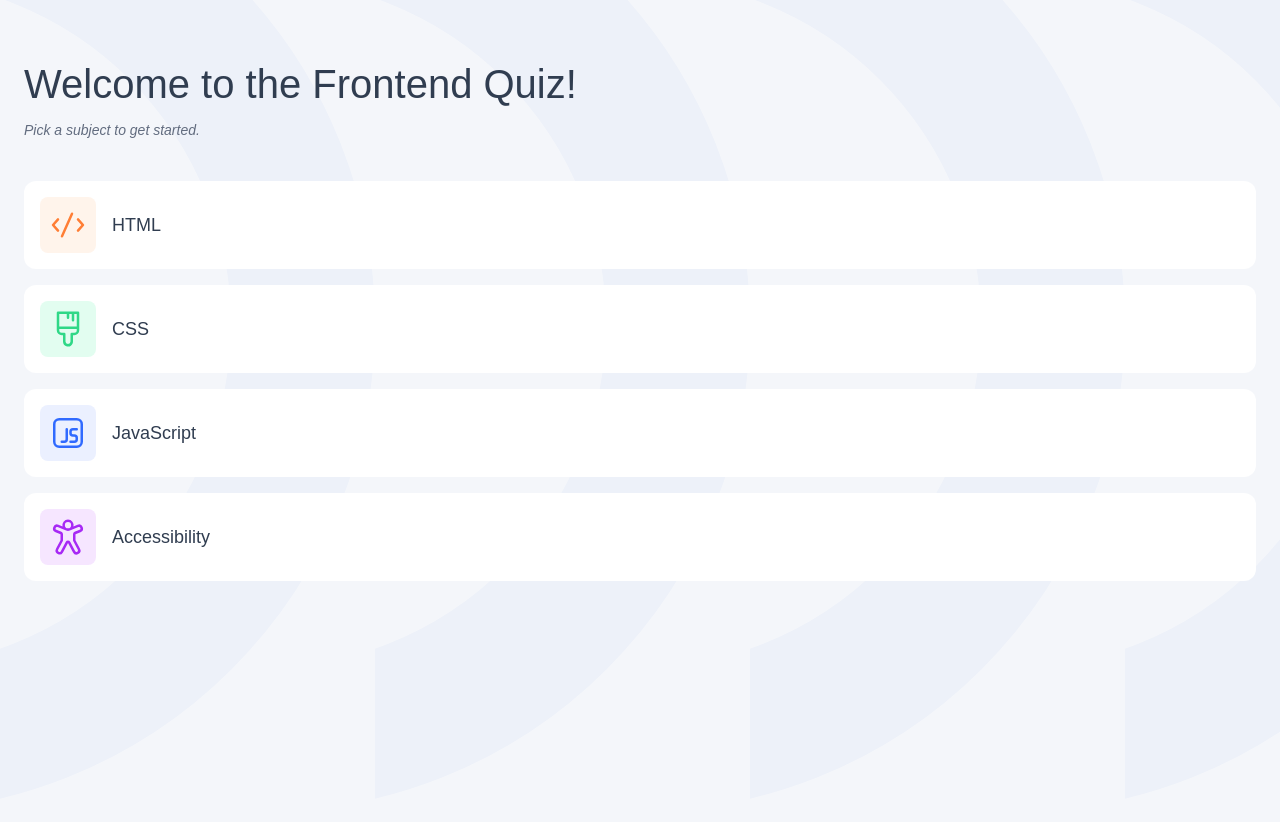
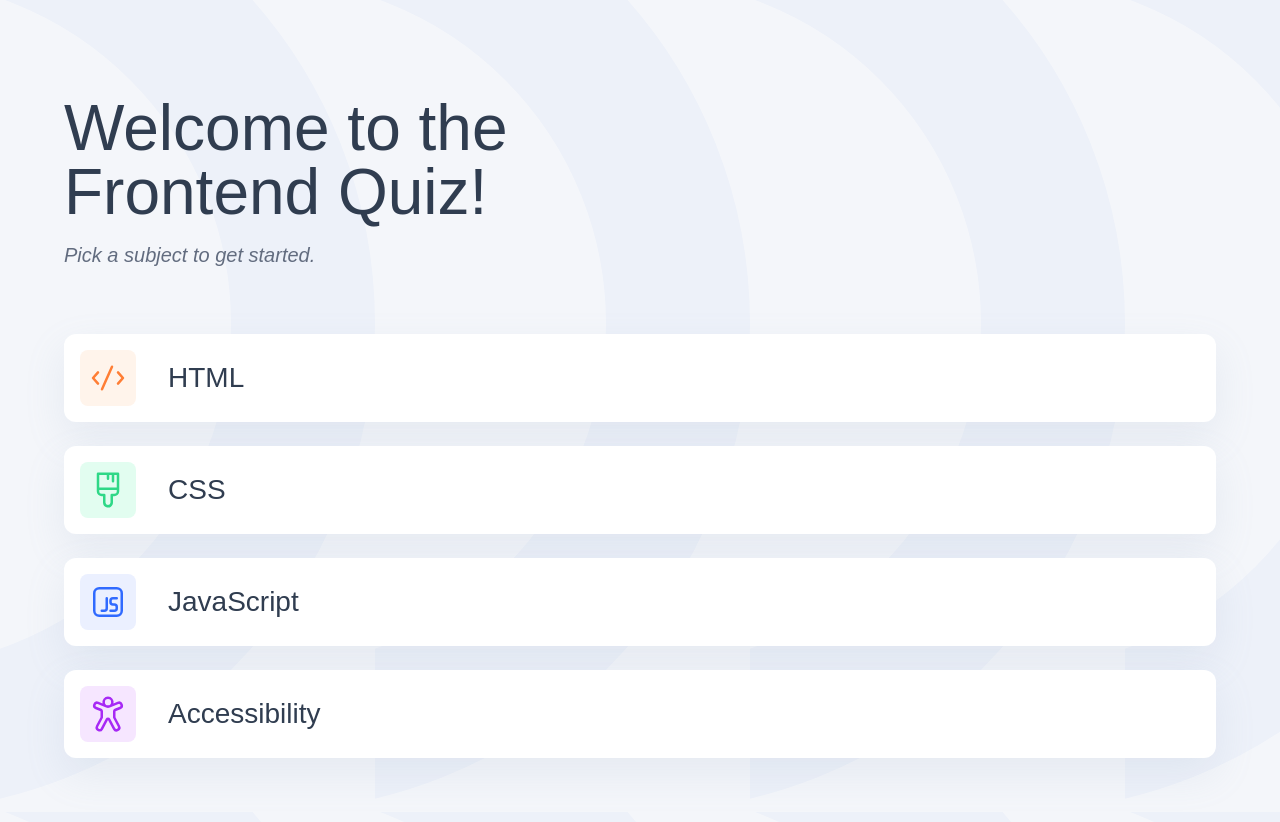
Before and after one commit to kmulqueen/frontend-quiz-app, a React (Vite) app: page / in a window 1280 px wide. Before the commit the page ends 800 px from the top, so only its background shows below. Built offline with nearby package versions, Linux system fonts and the light colour scheme; a web font is replaced by a local one.

Commit message:
start menu tablet style

```diff
--- a/src/components/App/AppContent.tsx
+++ b/src/components/App/AppContent.tsx
@@ -11,7 +11,11 @@ function AppContent() {
   return (
     <>
       <Header />
-      <Container as="main" className="px-6 py-8" id="main-content">
+      <Container
+        as="main"
+        className="px-6 py-8 sm:px-16 sm:py-16"
+        id="main-content"
+      >
         {!isInProgress && !showResults && <StartMenu />}
         {isInProgress && <QuestionPage />}
         {showResults && <ResultsPage />}
--- a/src/components/Question/AnswerItem.tsx
+++ b/src/components/Question/AnswerItem.tsx
@@ -43,7 +43,7 @@ export default function AnswerItem({
     <Container
       as="label"
       htmlFor={radioId}
-      className={`answer-item group ${outlineClass}`}
+      className={`answer-item option-shadow group ${outlineClass}`}
     >
       <input
         type="radio"
--- a/src/components/StartMenu/StartMenuItem.tsx
+++ b/src/components/StartMenu/StartMenuItem.tsx
@@ -18,11 +18,13 @@ export default function StartMenuItem({ section }: StartMenuItemProps) {
 
   return (
     <Button
-      className="option-item"
+      className="option-item option-shadow"
       onClick={() => startQuiz(section, questions)}
     >
       <Icon bgColorClassName={bgColorClassName} icon={icon} title={section} />
-      <p className="text-preset-4-mobile text-blue-900">{section}</p>
+      <p className="text-preset-4-mobile sm:text-preset-4 text-blue-900">
+        {section}
+      </p>
     </Button>
   );
 }
--- a/src/components/StartMenu/StartMenuList.tsx
+++ b/src/components/StartMenu/StartMenuList.tsx
@@ -4,7 +4,11 @@ import StartMenuItem from "./StartMenuItem";
 export default function StartMenuList() {
   const subjects = DATA.quizzes;
   return (
-    <ul role="list" className="flex flex-col gap-4" aria-label="Quiz subjects">
+    <ul
+      role="list"
+      className="flex flex-col gap-4 sm:gap-6"
+      aria-label="Quiz subjects"
+    >
       {subjects.map((quiz) => (
         <li key={quiz.title}>
           <StartMenuItem section={quiz.title} />
--- a/src/index.css
+++ b/src/index.css
@@ -149,7 +149,7 @@
 
 @layer components {
   .option-item {
-    @apply flex w-full cursor-pointer items-center gap-4 rounded-[0.75rem] bg-white p-4 text-start;
+    @apply flex w-full cursor-pointer items-center gap-4 sm:gap-8 rounded-[0.75rem] bg-white p-4 text-start;
   }
 
   .form-button {
@@ -159,4 +159,8 @@
   .answer-item {
     @apply grid min-h-[4.5rem] w-full cursor-pointer grid-cols-[1fr_4fr_1fr] gap-2 rounded-[0.75rem] bg-white p-4 text-start focus:outline-2 focus:outline-purple-600 focus-visible:outline-2 focus-visible:outline-purple-600 active:outline-2 active:outline-purple-600;
   }
+
+  .option-shadow {
+    @apply shadow-[0_16px_40px_rgba(143,160,193,0.14)];
+  }
 }
--- a/src/views/StartMenu.tsx
+++ b/src/views/StartMenu.tsx
@@ -4,15 +4,18 @@ import StartMenuList from "../components/StartMenu/StartMenuList";
 export default function StartMenu() {
   return (
     <Container as="section" aria-labelledby="quiz-start-menu">
-      <div className="mb-10 flex flex-col gap-4">
+      <div className="mb-10 sm:mb-16 flex flex-col gap-4">
         <h1
-          className="text-preset-2-light-mobile text-blue-900"
+          className="text-preset-2-light-mobile sm:text-preset-2-light text-blue-900"
           id="quiz-start-menu"
         >
-          Welcome to the{" "}
-          <span className="text-preset-2-medium-mobile">Frontend Quiz!</span>
+          Welcome to the
+          <br />
+          <span className="text-preset-2-medium-mobile sm:text-preset-2-medium">
+            Frontend Quiz!
+          </span>
         </h1>
-        <p className="text-preset-5-mobile text-grey-500">
+        <p className="text-preset-5-mobile sm:text-preset-6 text-grey-500">
           Pick a subject to get started.
         </p>
       </div>
```
